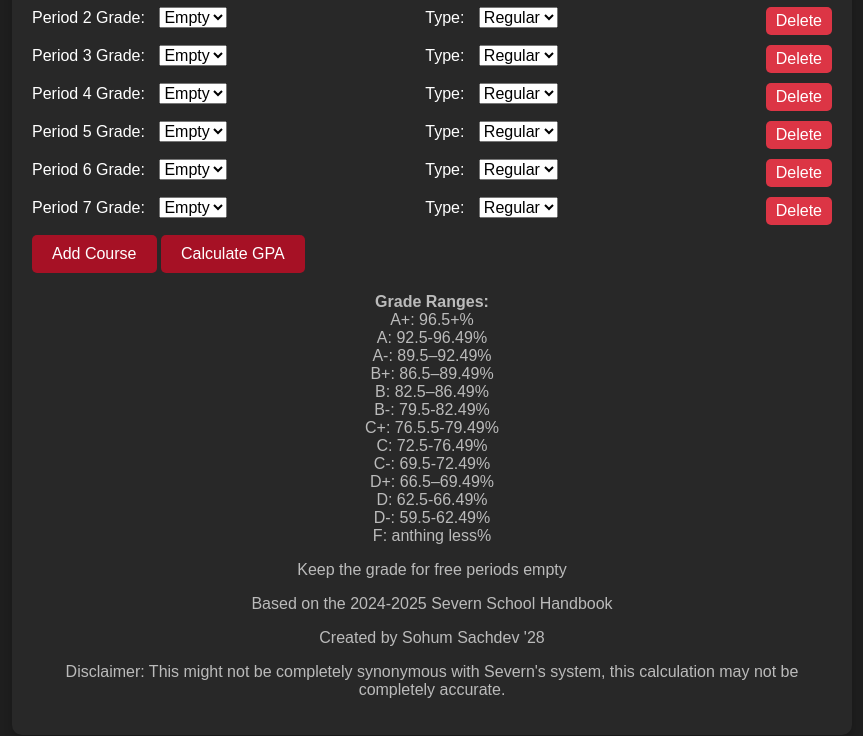
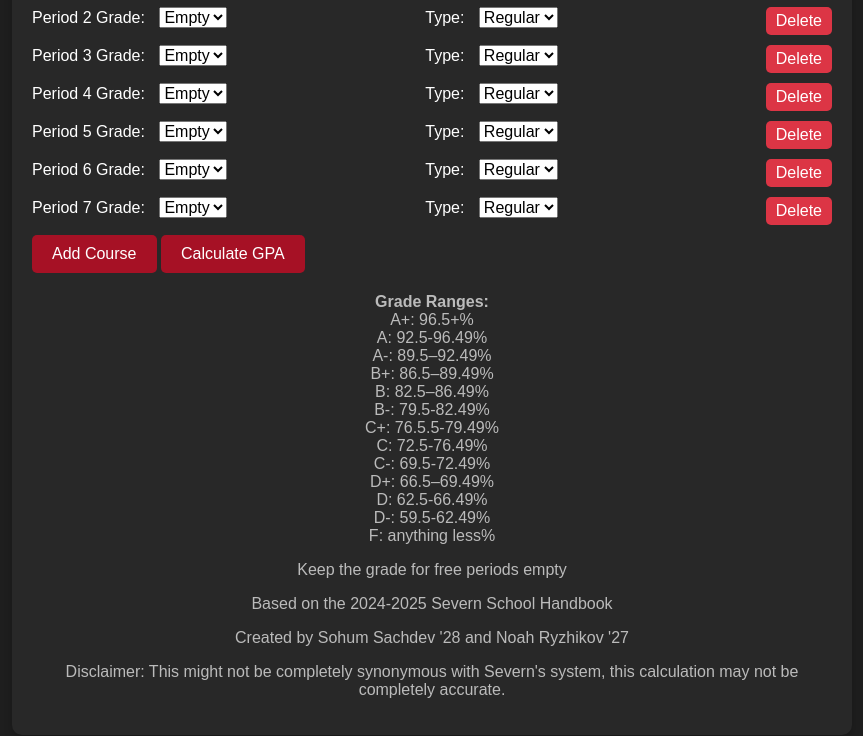
Before and after one commit to sohumsachdev/SevernGPA, a plain HTML site: page index.html in a window 1280 px wide. Shown: the part 300-1036 px from the top of the page, without its empty margins (208-1071 px from the left). Drawn offline with Linux system fonts and the light colour scheme.

Commit message:
Update index.html

```diff
--- a/index.html
+++ b/index.html
@@ -108,11 +108,11 @@
         D+: 66.5–69.49%<br>
         D: 62.5-66.49%<br>
         D-: 59.5-62.49%<br>
-        F: anthing less%
+        F: anything less%
       </div>
       <p>Keep the grade for free periods empty</p>
       <p>Based on the 2024-2025 Severn School Handbook</p>
-      <p>Created by Sohum Sachdev '28</p>
+      <p>Created by Sohum Sachdev '28 and Noah Ryzhikov '27</p>
        <p>Disclaimer: This might not be completely synonymous with Severn's system, this calculation may not be completely accurate.</p>
   </div>
 
```
